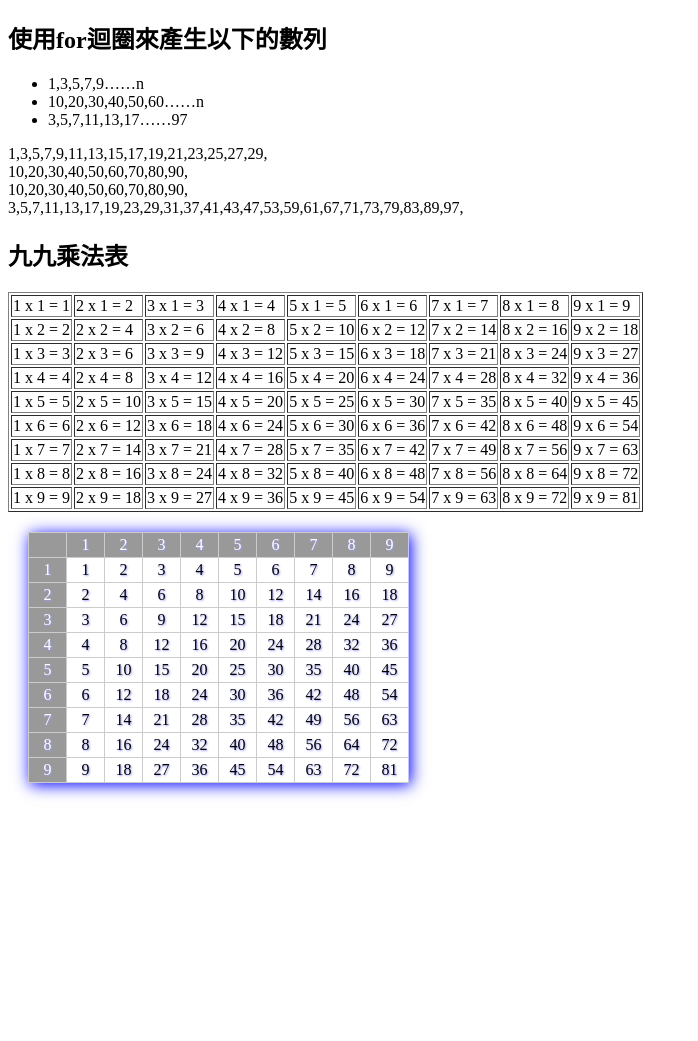
After one commit to yy3p9tw/2025_PHP_work, a PHP site: page /20250428_04.php in a window 1280 px wide. The commit adds this page. Shown: the whole page, without its empty margins (0-698 px from the left). Run offline with PHP 8.4, Linux system fonts and the light colour scheme.

Commit message:
九九乘法表

```diff
--- a/20250425/20250425_02.php
+++ b/20250425/20250425_02.php
@@ -3,7 +3,7 @@
 <head>
     <meta charset="UTF-8">
     <meta name="viewport" content="width=, initial-scale=1.0">
-    <title>Document</title>
+    <title>變數</title>
 </head>
 <body>
 <?php
--- a/20250428/20250428_02.php
+++ b/20250428/20250428_02.php
@@ -10,6 +10,7 @@
 <body>
 
     <?php
+    //二維陣列
     $transcript = [
         "王大明" => ["國文" => 95, "英文" => 64, "數學" => 70, "地理" => 90, "歷史" => 84],
         "李小王" => ["國文" => 88, "英文" => 78, "數學" => 54, "地理" => 81, "歷史" => 71],
--- /dev/null
+++ b/20250428/20250428_04.php
@@ -0,0 +1,130 @@
+<!DOCTYPE html>
+<html lang="en">
+<head>
+    <meta charset="UTF-8">
+    <meta name="viewport" content="width=device-width, initial-scale=1.0">
+    <title>迴圈</title>
+</head>
+<body>
+<h2>使用for迴圈來產生以下的數列</h2>
+
+<ul>
+    <li>1,3,5,7,9……n</li>
+    <li>10,20,30,40,50,60……n</li>
+    <li>3,5,7,11,13,17……97</li>
+</ul>
+<?php
+
+for($i=1;$i<30;$i=$i+2){
+    echo $i . ",";
+}
+echo "<br>";
+for($i=1; $i<10;$i=$i+1){
+    echo $i*10 . ",";
+}
+echo "<br>";
+for($i=10; $i<100;$i=$i+10){
+    echo $i . ",";
+}
+echo "<br>";
+
+for($j=3;$j<=100;$j=$j+2){
+    $test=true;
+    $count=0;
+    for($i=2;$i<$j;$i=$i+1){
+        $count++;
+        if($j % $i ==0){
+            $test=false;
+            break;
+        }
+    }
+
+    if($test){
+        echo $j . ",";
+    }
+    //echo "-";
+    //echo "迴圈跑了".$count."次";
+
+    //echo "<br>";
+}
+
+?>
+<h2>九九乘法表</h2>
+<table border=1>
+    <?php
+        for($j=1;$j<=9;$j++){
+
+            echo "<tr>";
+            for($i=1;$i<=9 ;$i++){
+                echo "<td>$i x $j = ". ($j * $i) ."</td>";
+            }
+
+            echo "</tr>";
+        }
+        ?>
+</table>
+
+<style>
+    #tt{
+        border-collapse:collapse;
+        margin:20px;
+        box-shadow:2px 2px 15px blue;
+    }
+    #tt td{
+        padding:3px 6px;
+        border:1px solid #CCC;
+        text-align:center;
+        width:25px;
+        text-shadow:1px 1px 2px #99f;
+    }
+
+    #tt tr:nth-child(1)
+    ,#tt td:nth-child(1){
+        background-color:#999;
+        color:white;
+    }
+    #tt td:hover{
+        background-color:green;
+        color:skyblue;
+    }
+</style>
+<table id='tt'>
+    <tr>
+        <td></td>
+        <td>1</td>
+        <td>2</td>
+        <td>3</td>
+        <td>4</td>
+        <td>5</td>
+        <td>6</td>
+        <td>7</td>
+        <td>8</td>
+        <td>9</td>
+    </tr>
+    <?php
+        for($j=1;$j<=9;$j++){
+
+            echo "<tr>";
+                echo "<td>$j</td>";
+
+            for($i=1;$i<=9 ;$i++){
+                echo "<td>". ($j * $i) ."</td>";
+            }
+
+            echo "</tr>";
+        }
+        ?>
+</table>
+
+
+<p>&nbsp;</p>
+<p>&nbsp;</p>
+<p>&nbsp;</p>
+<p>&nbsp;</p>
+<p>&nbsp;</p>
+<p>&nbsp;</p>
+<p>&nbsp;</p>
+
+
+</body>
+</html>
```
Also changed, not shown: 20250428/20250428_03.php (added, +57 -0 lines).
